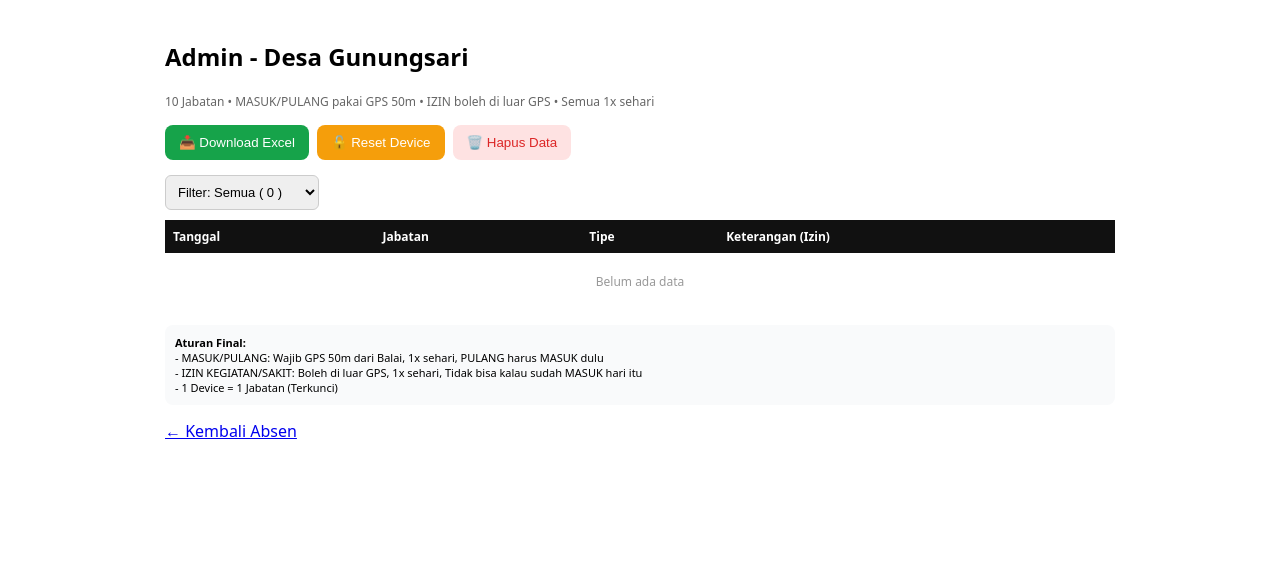
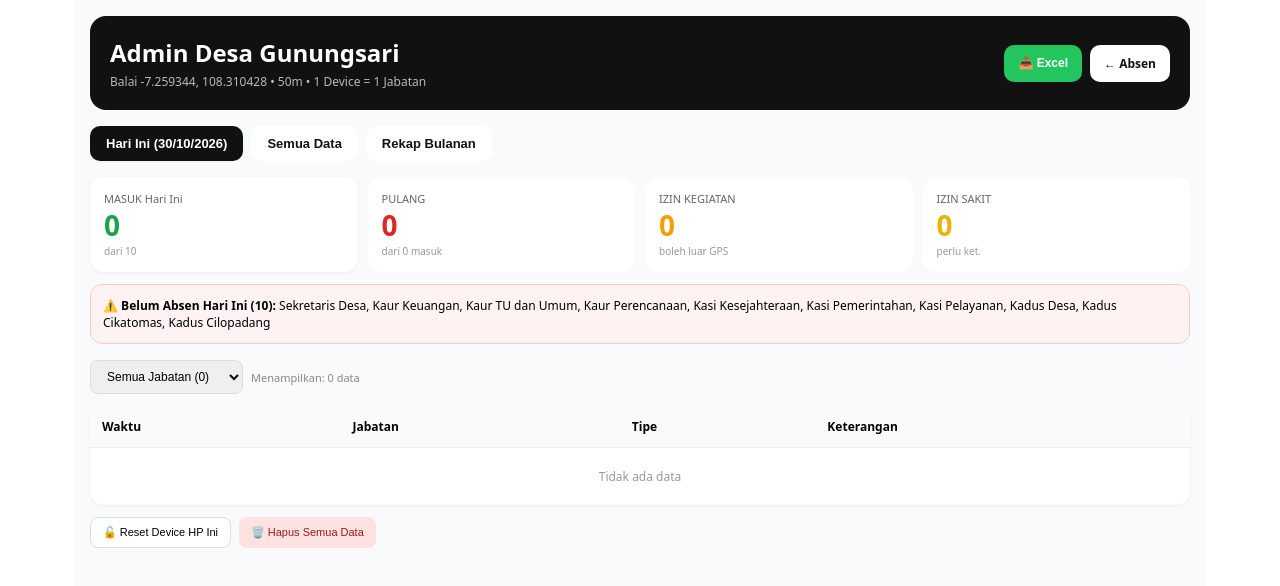
Before and after one commit to desagunungsari207/Absensi-Perangkat, a Next.js app: page /admin in a window 1280 px wide. Shown: the top 586 px of the page. Built offline with nearby package versions, Linux system fonts and the light colour scheme.

Commit message:
Update page.js

```diff
--- a/app/admin/page.js
+++ b/app/admin/page.js
@@ -1,5 +1,5 @@
 "use client";
-import { useState, useEffect } from "react";
+import { useState, useEffect, useMemo } from "react";
 
 const DAFTAR_JABATAN = [
   "Sekretaris Desa", "Kaur Keuangan", "Kaur TU dan Umum", "Kaur Perencanaan",
@@ -7,78 +7,130 @@ const DAFTAR_JABATAN = [
   "Kadus Desa", "Kadus Cikatomas", "Kadus Cilopadang"
 ];
 
-export default function AdminGunungsari() {
+export default function AdminCantikGunungsari() {
   const [riwayat, setRiwayat] = useState([]);
   const [filter, setFilter] = useState("Semua");
+  const [tab, setTab] = useState("hariIni"); // hariIni | semua | rekap
 
   useEffect(() => {
     setRiwayat(JSON.parse(localStorage.getItem("absensi_gunungsari") || "[]"));
   }, []);
 
+  const hariIni = new Date().toLocaleDateString("id-ID");
+  const dataHariIni = useMemo(() => riwayat.filter(r => r.tanggal === hariIni), [riwayat, hariIni]);
+  const dataTampil = filter === "Semua" ? (tab === "hariIni" ? dataHariIni : riwayat) : (tab === "hariIni" ? dataHariIni : riwayat).filter(r => r.nama === filter);
+
+  const stat = {
+    masuk: dataHariIni.filter(r=>r.tipe==="MASUK").length,
+    pulang: dataHariIni.filter(r=>r.tipe==="PULANG").length,
+    izinKeg: dataHariIni.filter(r=>r.tipe==="IZIN KEGIATAN").length,
+    izinSakit: dataHariIni.filter(r=>r.tipe==="IZIN SAKIT").length,
+  };
+  const belumAbsen = DAFTAR_JABATAN.filter(j => !dataHariIni.some(r => r.nama === j));
+
+  const rekapBulan = useMemo(() => {
+    return DAFTAR_JABATAN.map(j => {
+      const dataJ = riwayat.filter(r=>r.nama===j);
+      return { jabatan: j, masuk: dataJ.filter(r=>r.tipe==="MASUK").length, pulang: dataJ.filter(r=>r.tipe==="PULANG").length, izinK: dataJ.filter(r=>r.tipe==="IZIN KEGIATAN").length, izinS: dataJ.filter(r=>r.tipe==="IZIN SAKIT").length, total: dataJ.length };
+    });
+  }, [riwayat]);
+
   const downloadCSV = () => {
-    if (riwayat.length === 0) return alert("Belum ada data");
-    let csv = "Tanggal,Jam,Jabatan,Tipe,Keterangan,Jarak\n";
-    riwayat.forEach(r => {
-      csv += `"${r.tanggal}","${r.jam}","${r.nama}","${r.tipe}","${r.keterangan || ""}","${r.jarak}m"\n`;
-    });
-    const blob = new Blob([csv], { type: "text/csv" });
-    const url = URL.createObjectURL(blob);
-    const a = document.createElement("a");
-    a.href = url;
-    a.download = `Absensi-Gunungsari-${new Date().toISOString().slice(0,10)}.csv`;
-    a.click();
+    if(riwayat.length===0) return alert("Belum ada data");
+    let csv="Tanggal,Jam,Jabatan,Tipe,Keterangan,Jarak\n";
+    riwayat.forEach(r=> csv+=`"${r.tanggal}","${r.jam}","${r.nama}","${r.tipe}","${r.keterangan||""}","${r.jarak}m"\n`);
+    const blob=new Blob([csv],{type:"text/csv"}); const url=URL.createObjectURL(blob);
+    const a=document.createElement("a"); a.href=url; a.download=`Gunungsari-${new Date().toISOString().slice(0,10)}.csv`; a.click();
   };
 
-  const tampil = filter === "Semua" ? riwayat : riwayat.filter(r => r.nama === filter);
+  return (
+    <div style={{ maxWidth: 1100, margin: "0 auto", padding: 16, fontFamily: "system-ui", background: "#f8fafc", minHeight: "100vh" }}>
 
-  return (
-    <div style={{ maxWidth: 950, margin: "0 auto", padding: 20, fontFamily: "system-ui" }}>
-      <h2>Admin - Desa Gunungsari</h2>
-      <p style={{ fontSize: 12, color: "#666" }}>10 Jabatan • MASUK/PULANG pakai GPS 50m • IZIN boleh di luar GPS • Semua 1x sehari</p>
-
-      <div style={{ display: "flex", gap: 8, flexWrap: "wrap", margin: "15px 0" }}>
-        <button onClick={downloadCSV} style={{ padding: "10px 14px", background: "#16a34a", color: "white", border: 0, borderRadius: 8 }}>📥 Download Excel</button>
-        <button onClick={() => { if(confirm("Reset device HP ini?")) { localStorage.removeItem("device_gunungsari"); alert("Device di-reset"); } }} style={{ padding: "10px 14px", background: "#f59e0b", color: "white", border: 0, borderRadius: 8 }}>🔓 Reset Device</button>
-        <button onClick={() => { if(confirm("Hapus semua data?")) { localStorage.removeItem("absensi_gunungsari"); setRiwayat([]); } }} style={{ padding: "10px 14px", background: "#fee2e2", color: "#dc2626", border: 0, borderRadius: 8 }}>🗑️ Hapus Data</button>
+      <div style={{ background: "#111", color: "white", padding: 20, borderRadius: 16, display: "flex", justifyContent: "space-between", alignItems: "center", flexWrap: "wrap", gap: 10 }}>
+        <div><h2 style={{ margin: 0 }}>Admin Desa Gunungsari</h2><p style={{ margin: "4px 0 0 0", fontSize: 12, opacity: 0.7 }}>Balai -7.259344, 108.310428 • 50m • 1 Device = 1 Jabatan</p></div>
+        <div style={{ display: "flex", gap: 8 }}>
+          <button onClick={downloadCSV} style={{ padding: "10px 14px", background: "#22c55e", color: "white", border: 0, borderRadius: 10, fontSize: 12, fontWeight: "bold" }}>📥 Excel</button>
+          <a href="/" style={{ padding: "10px 14px", background: "white", color: "#111", borderRadius: 10, fontSize: 12, textDecoration: "none", fontWeight: "bold" }}>← Absen</a>
+        </div>
       </div>
 
-      <select value={filter} onChange={e => setFilter(e.target.value)} style={{ padding: 8, borderRadius: 6, border: "1px solid #ccc", fontSize: 13, marginBottom: 10 }}>
-        <option value="Semua">Filter: Semua ( {riwayat.length} )</option>
-        {DAFTAR_JABATAN.map(j => <option key={j} value={j}>{j}</option>)}
+      <div style={{ display: "flex", gap: 8, marginTop: 16 }}>
+        <button onClick={()=>setTab("hariIni")} style={{ padding: "10px 16px", borderRadius: 10, border: 0, background: tab==="hariIni"?"#111":"white", color: tab==="hariIni"?"white":"#111", fontSize: 13, fontWeight: "bold", boxShadow: "0 1px 2px rgba(0,0,0,0.05)" }}>Hari Ini ({hariIni})</button>
+        <button onClick={()=>setTab("semua")} style={{ padding: "10px 16px", borderRadius: 10, border: 0, background: tab==="semua"?"#111":"white", color: tab==="semua"?"white":"#111", fontSize: 13, fontWeight: "bold" }}>Semua Data</button>
+        <button onClick={()=>setTab("rekap")} style={{ padding: "10px 16px", borderRadius: 10, border: 0, background: tab==="rekap"?"#111":"white", color: tab==="rekap"?"white":"#111", fontSize: 13, fontWeight: "bold" }}>Rekap Bulanan</button>
+      </div>
+
+      {tab !== "rekap" && (
+        <>
+          <div style={{ display: "grid", gridTemplateColumns: "repeat(auto-fit,minmax(130px,1fr))", gap: 10, marginTop: 16 }}>
+            <div style={{ background: "white", padding: 14, borderRadius: 14, boxShadow: "0 1px 3px rgba(0,0,0,0.06)" }}><div style={{ fontSize: 11, color: "#666" }}>MASUK Hari Ini</div><div style={{ fontSize: 28, fontWeight: "bold", color: "#16a34a" }}>{stat.masuk}</div><div style={{ fontSize: 10, color: "#999" }}>dari 10</div></div>
+            <div style={{ background: "white", padding: 14, borderRadius: 14 }}><div style={{ fontSize: 11, color: "#666" }}>PULANG</div><div style={{ fontSize: 28, fontWeight: "bold", color: "#dc2626" }}>{stat.pulang}</div><div style={{ fontSize: 10, color: "#999" }}>dari {stat.masuk} masuk</div></div>
+            <div style={{ background: "white", padding: 14, borderRadius: 14 }}><div style={{ fontSize: 11, color: "#666" }}>IZIN KEGIATAN</div><div style={{ fontSize: 28, fontWeight: "bold", color: "#f59e0b" }}>{stat.izinKeg}</div><div style={{ fontSize: 10, color: "#999" }}>boleh luar GPS</div></div>
+            <div style={{ background: "white", padding: 14, borderRadius: 14 }}><div style={{ fontSize: 11, color: "#666" }}>IZIN SAKIT</div><div style={{ fontSize: 28, fontWeight: "bold", color: "#eab308" }}>{stat.izinSakit}</div><div style={{ fontSize: 10, color: "#999" }}>perlu ket.</div></div>
+          </div>
+
+          {belumAbsen.length > 0 && tab === "hariIni" && (
+            <div style={{ background: "#fef2f2", border: "1px solid #fecaca", padding: 12, borderRadius: 12, marginTop: 12, fontSize: 12 }}>
+              <b>⚠️ Belum Absen Hari Ini ({belumAbsen.length}):</b> {belumAbsen.join(", ")}
+            </div>
+          )}
+
+          <div style={{ display: "flex", gap: 8, marginTop: 16, alignItems: "center", flexWrap: "wrap" }}>
+            <select value={filter} onChange={e=>setFilter(e.target.value)} style={{ padding: "8px 12px", borderRadius: 8, border: "1px solid #ddd", fontSize: 12 }}>
+              <option value="Semua">Semua Jabatan ({(tab==="hariIni"?dataHariIni:riwayat).length})</option>
+              {DAFTAR_JABATAN.map(j=> <option key={j} value={j}>{j}</option>)}
             </select>
+            <span style={{ fontSize: 11, color: "#888" }}>Menampilkan: {dataTampil.length} data</span>
+          </div>
 
+          <div style={{ background: "white", borderRadius: 14, marginTop: 12, overflow: "hidden", boxShadow: "0 1px 3px rgba(0,0,0,0.06)" }}>
             <div style={{ overflowX: "auto" }}>
               <table style={{ width: "100%", borderCollapse: "collapse", fontSize: 12 }}>
-          <thead>
-            <tr style={{ background: "#111", color: "white", textAlign: "left" }}>
-              <th style={{ padding: 8 }}>Tanggal</th>
-              <th style={{ padding: 8 }}>Jabatan</th>
-              <th style={{ padding: 8 }}>Tipe</th>
-              <th style={{ padding: 8 }}>Keterangan (Izin)</th>
-            </tr>
-          </thead>
+                <thead><tr style={{ background: "#f8fafc", textAlign: "left", borderBottom: "1px solid #eee" }}><th style={{ padding: 12 }}>Waktu</th><th style={{ padding: 12 }}>Jabatan</th><th style={{ padding: 12 }}>Tipe</th><th style={{ padding: 12 }}>Keterangan</th></tr></thead>
                 <tbody>
-            {tampil.length === 0 && <tr><td colSpan={4} style={{ padding: 20, textAlign: "center", color: "#999" }}>Belum ada data</td></tr>}
-            {tampil.map((r, i) => (
-              <tr key={i} style={{ borderBottom: "1px solid #eee", background: r.tipe.includes("IZIN") ? "#fffbeb" : "white" }}>
-                <td style={{ padding: 8 }}>{r.tanggal} {r.jam}<br/><span style={{ fontSize: 10, color: "#888" }}>{r.jarak}m {r.jarak > 50 && r.tipe.includes("IZIN") ? "(Di luar - Izin)" : ""}</span></td>
-                <td style={{ padding: 8 }}><b>{r.nama}</b></td>
-                <td style={{ padding: 8 }}><span style={{ padding: "2px 8px", borderRadius: 10, background: r.tipe === "MASUK" ? "#dcfce7" : r.tipe === "PULANG" ? "#fee2e2" : "#fef3c7", fontSize: 11 }}>{r.tipe}</span></td>
-                <td style={{ padding: 8, maxWidth: 250 }}>{r.keterangan ? r.keterangan : "-"}</td>
+                  {dataTampil.length===0 && <tr><td colSpan={4} style={{ padding: 20, textAlign: "center", color: "#999" }}>Tidak ada data</td></tr>}
+                  {dataTampil.map((r,i)=>(
+                    <tr key={i} style={{ borderBottom: "1px solid #f1f5f9" }}>
+                      <td style={{ padding: 10 }}><b>{r.jam}</b><br/><span style={{ fontSize: 10, color: "#888" }}>{r.tanggal} • {r.jarak}m</span></td>
+                      <td style={{ padding: 10 }}><b>{r.nama}</b></td>
+                      <td style={{ padding: 10 }}><span style={{ padding: "4px 10px", borderRadius: 20, fontSize: 10, fontWeight: "bold", background: r.tipe==="MASUK"?"#dcfce7":r.tipe==="PULANG"?"#fee2e2":"#fef3c7", color: r.tipe==="MASUK"?"#166534":r.tipe==="PULANG"?"#991b1b":"#92400e" }}>{r.tipe}</span></td>
+                      <td style={{ padding: 10, maxWidth: 260, fontSize: 11, color: "#444" }}>{r.keterangan || "-"}</td>
                     </tr>
                   ))}
                 </tbody>
               </table>
             </div>
+          </div>
+        </>
+      )}
 
-      <div style={{ marginTop: 15, fontSize: 11, background: "#f9fafb", padding: 10, borderRadius: 8 }}>
-        <b>Aturan Final:</b><br/>
-        - MASUK/PULANG: Wajib GPS 50m dari Balai, 1x sehari, PULANG harus MASUK dulu<br/>
-        - IZIN KEGIATAN/SAKIT: Boleh di luar GPS, 1x sehari, Tidak bisa kalau sudah MASUK hari itu<br/>
-        - 1 Device = 1 Jabatan (Terkunci)
+      {tab === "rekap" && (
+        <div style={{ background: "white", borderRadius: 14, marginTop: 16, overflow: "hidden", boxShadow: "0 1px 3px rgba(0,0,0,0.06)" }}>
+          <div style={{ padding: 14, borderBottom: "1px solid #eee", display: "flex", justifyContent: "space-between" }}><h3 style={{ margin: 0, fontSize: 14 }}>Rekap Total Semua Bulan</h3><span style={{ fontSize: 11, color: "#888" }}>{riwayat.length} total record</span></div>
+          <div style={{ overflowX: "auto" }}>
+            <table style={{ width: "100%", borderCollapse: "collapse", fontSize: 12 }}>
+              <thead><tr style={{ background: "#f8fafc", textAlign: "left" }}><th style={{ padding: 12 }}>Jabatan</th><th style={{ padding: 12 }}>Masuk</th><th style={{ padding: 12 }}>Pulang</th><th style={{ padding: 12 }}>Izin Keg</th><th style={{ padding: 12 }}>Sakit</th><th style={{ padding: 12 }}>Total</th></tr></thead>
+              <tbody>
+                {rekapBulan.map((r,i)=>(
+                  <tr key={i} style={{ borderBottom: "1px solid #f1f5f9" }}>
+                    <td style={{ padding: 10 }}><b>{r.jabatan}</b></td>
+                    <td style={{ padding: 10 }}><span style={{ background: "#dcfce7", padding: "2px 8px", borderRadius: 10 }}>{r.masuk}</span></td>
+                    <td style={{ padding: 10 }}>{r.pulang}</td>
+                    <td style={{ padding: 10 }}>{r.izinK}</td>
+                    <td style={{ padding: 10 }}>{r.izinS}</td>
+                    <td style={{ padding: 10 }}><b>{r.total}</b></td>
+                  </tr>
+                ))}
+              </tbody>
+            </table>
           </div>
+        </div>
+      )}
 
-      <p style={{ marginTop: 15 }}><a href="/">← Kembali Absen</a></p>
+      <div style={{ marginTop: 12, display: "flex", gap: 8, flexWrap: "wrap" }}>
+        <button onClick={()=>{ if(confirm("Reset device HP ini?")) { localStorage.removeItem("device_gunungsari"); alert("Reset OK"); } }} style={{ padding: "8px 12px", fontSize: 11, background: "white", border: "1px solid #ddd", borderRadius: 8 }}>🔓 Reset Device HP Ini</button>
+        <button onClick={()=>{ if(confirm("Hapus SEMUA data absensi?")) { localStorage.removeItem("absensi_gunungsari"); setRiwayat([]); } }} style={{ padding: "8px 12px", fontSize: 11, background: "#fee2e2", color: "#991b1b", border: 0, borderRadius: 8 }}>🗑️ Hapus Semua Data</button>
+      </div>
     </div>
   );
 }
```
Lines whose indentation alone changed are shown as unchanged.
